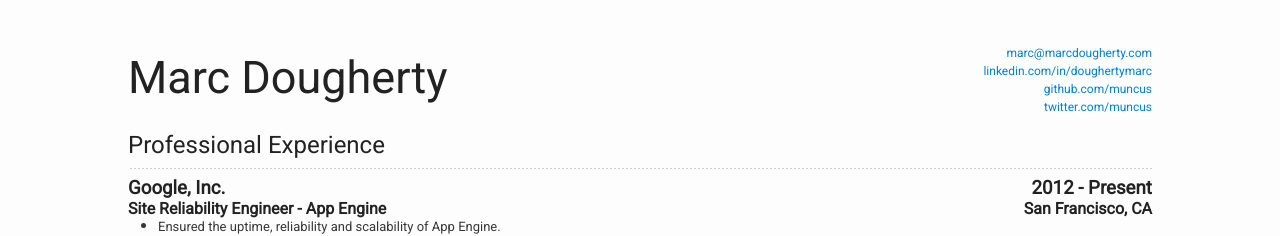
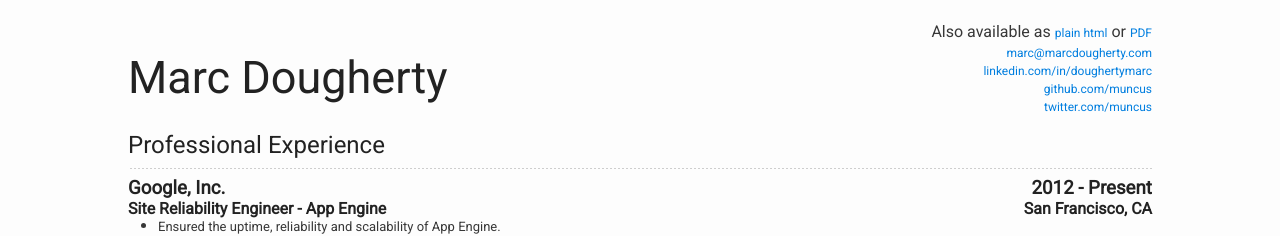
Before and after one commit to marcdougherty/marcdougherty.github.io, a Jekyll site: the page built from resume-plain.html, in a window 1280 px wide. Shown: the top 236 px of the page. Built offline with Jekyll 4.4.1, drawn with Linux system fonts in a browser that asks for light colours.

Commit message:
minor addition to resume, html and pdf links.

```diff
--- a/_includes/resume.html
+++ b/_includes/resume.html
@@ -1,4 +1,5 @@
     <div class="resume-download no-print">
+    Also available as <a href="/resume-plain">plain html</a> or <a href="/assets/resume.pdf">PDF</a>
     </div>
     <br />
     <div class="resume-contact">
```
Also changed, not shown: 1 other file.
